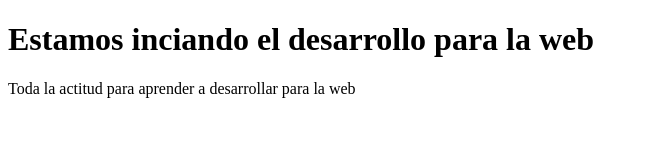
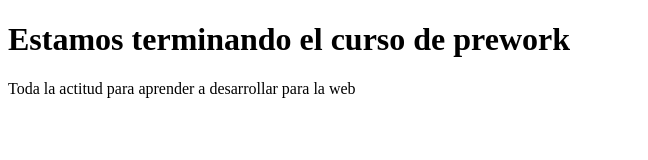
Before and after one commit to FredyQuintanilla93/proyectoDemoCursoPrework, a plain HTML site: page index.html in a window 1280 px wide. Shown: the whole page, without its empty margins (0-648 px from the left). Drawn offline with Linux system fonts and the light colour scheme.

Commit message:
cambios que agregamos que estamos terminando

```diff
--- a/index.html
+++ b/index.html
@@ -7,7 +7,7 @@
     <title>Curso de Preworok</title>
 </head>
 <body>
-    <h1>Estamos inciando el desarrollo para la web</h1>
+    <h1>Estamos terminando el curso de prework</h1>
     <p>Toda la actitud para aprender a desarrollar para la web</p>
 </body>
 </html>
```
